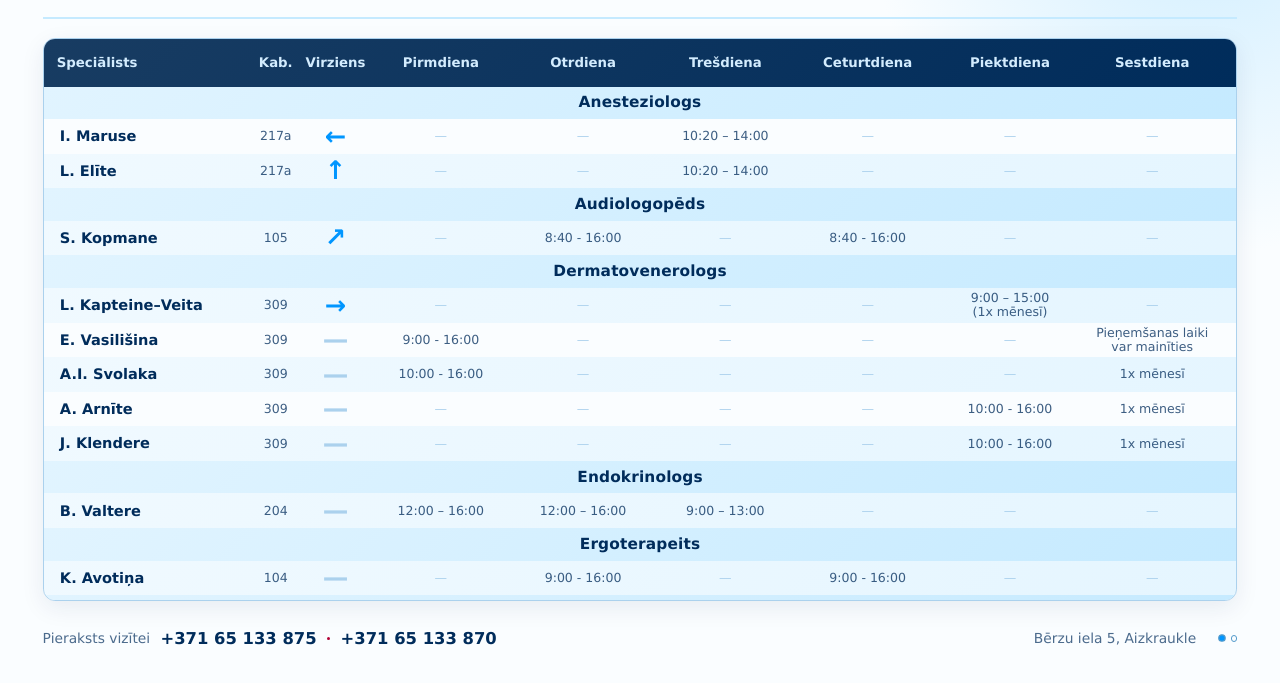
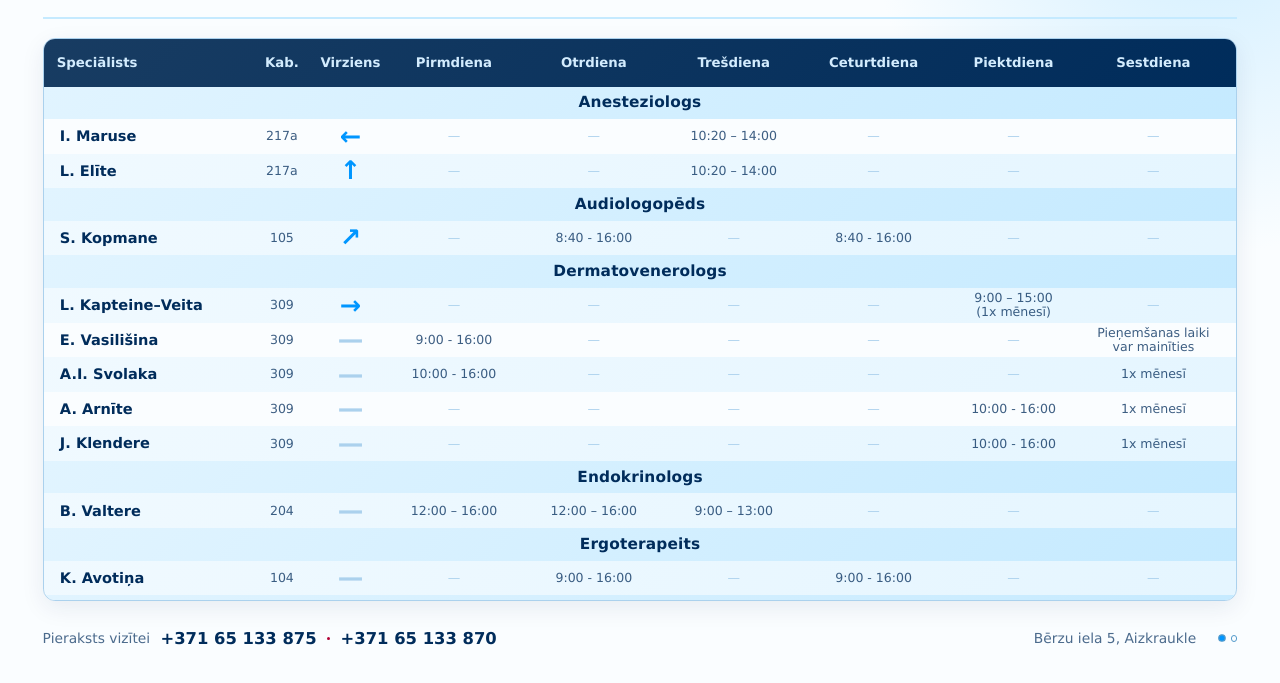
Before and after one commit to Mareksimspot/Aizkraukle, a website: page index.html in a window 1280 px wide. Shown: the part 111-794 px from the top of the page. Drawn offline with Linux system fonts and the light colour scheme; no server answers.

Commit message:
Widen room column for FHD displays
Amp-Thread-ID: https://ampcode.com/threads/T-01a05c9e-63c2-741e-90c1-07535e7b5869
Co-authored-by: Amp <amp@ampcode.com>

```diff
--- a/index.html
+++ b/index.html
@@ -5,7 +5,7 @@
     <meta name="viewport" content="width=device-width, initial-scale=1" />
     <meta name="theme-color" content="#fafdff" />
     <title>Aizkraukles klīnika — pieņemšanas laiki</title>
-    <link rel="stylesheet" href="styles.css?v=5" />
+    <link rel="stylesheet" href="styles.css?v=7" />
   </head>
   <body>
     <main class="signage">
--- a/styles.css
+++ b/styles.css
@@ -157,7 +157,7 @@ h1 {
 .table-row {
   display: flex;
   display: grid;
-  grid-template-columns: minmax(0, 1.36fr) 0.36fr 0.48fr repeat(6, minmax(0, 1fr));
+  grid-template-columns: minmax(0, 1.36fr) 0.5fr 0.48fr repeat(6, minmax(0, 1fr));
   align-items: center;
 }
 
@@ -170,7 +170,7 @@ h1 {
 }
 
 .table-row > span:nth-child(2) {
-  flex-grow: 0.36;
+  flex-grow: 0.5;
 }
 
 .table-row > span:nth-child(3) {
```
